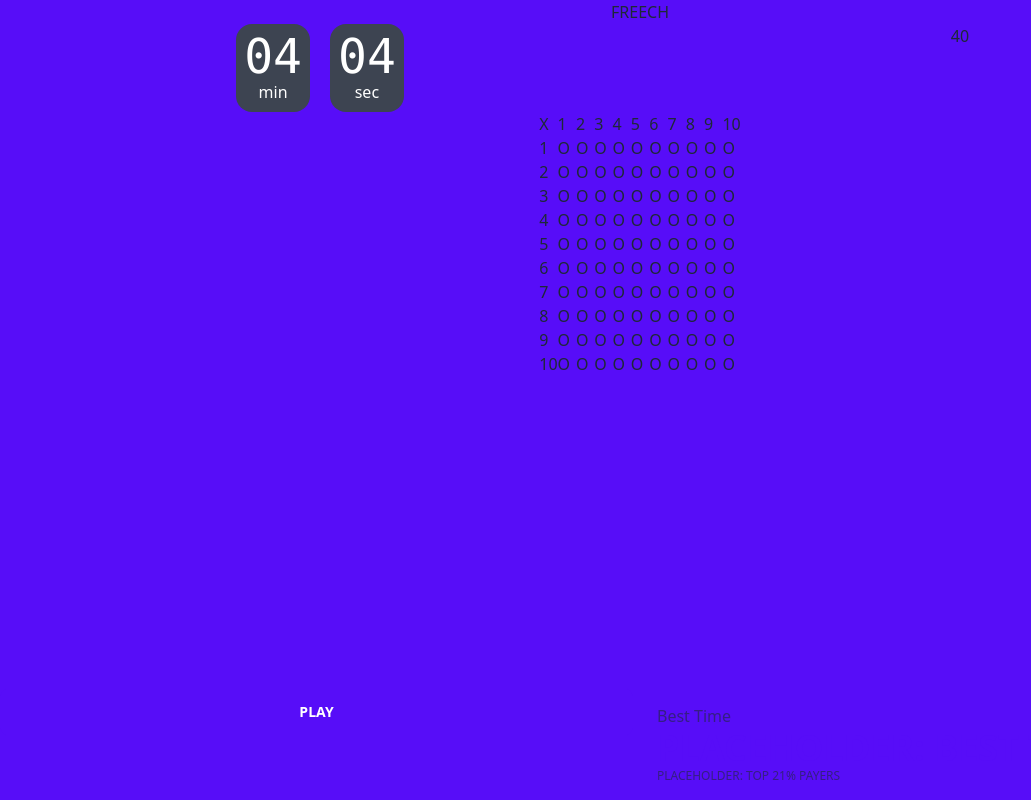
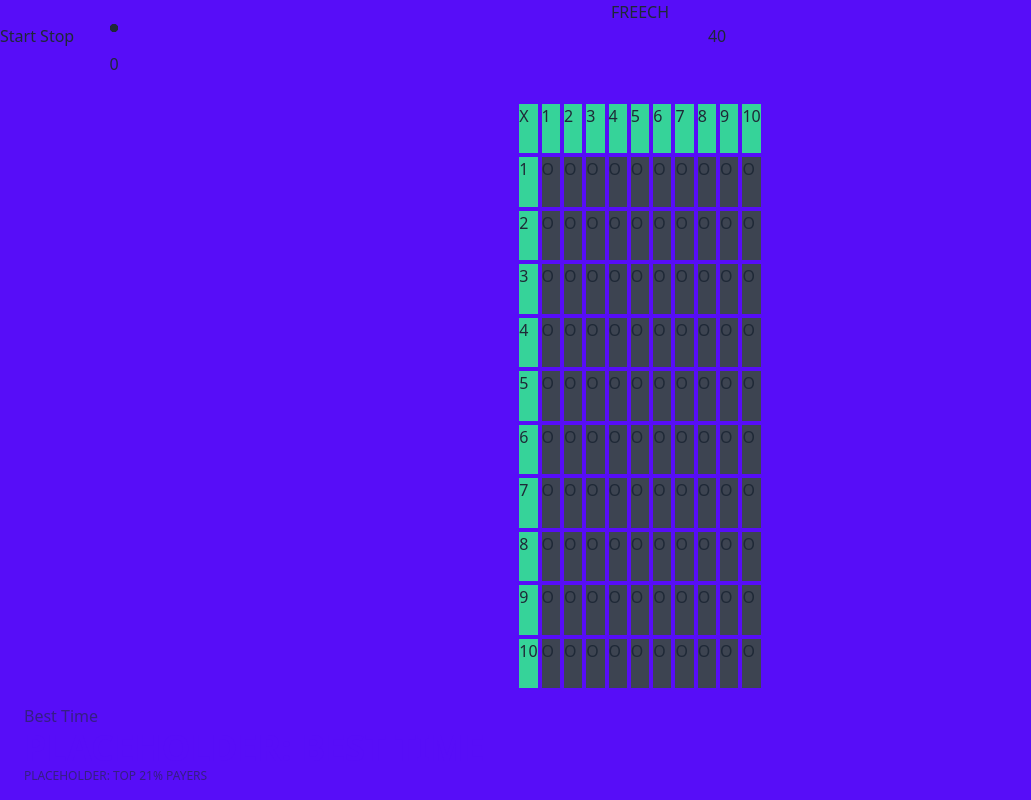
Before and after one commit to fyasla/multab, a SvelteKit app: page / in a window 1280 px wide. Shown: the whole page, without its empty margins (0-1031 px from the left). Built offline with nearby package versions, Linux system fonts and the light colour scheme.

Commit message:
working on timer

```diff
--- a/src/routes/+page.svelte
+++ b/src/routes/+page.svelte
@@ -17,7 +17,6 @@ import Game from './Game.svelte';
             <Game />
         </div>
         <div class="flex flex-row">
-            <PlayButton/>
             <BestTime/>
         </div>
     </div>
--- a/src/routes/PlayButton.svelte
+++ /dev/null
@@ -1 +0,0 @@
-<button class="btn btn-primary flex-1 justify-center">Play</button>
--- a/src/routes/Square.svelte
+++ b/src/routes/Square.svelte
@@ -32,7 +32,7 @@
 </script>
 
 {#if isVisible}
-    <div transition:fade class="">
+    <div transition:fade class="bg-success success-content">
         {#if x === 0 && y === 0}
             X
         {:else if x === 0}
@@ -44,5 +44,5 @@
         {/if}
     </div>
 {:else}
-    <div on:click={handleClick} class="">O</div>
+    <div on:click={handleClick} class="bg-neutral neutral-content">O</div>
 {/if}
--- a/src/routes/Timer.svelte
+++ b/src/routes/Timer.svelte
@@ -1,23 +1,29 @@
 <script lang="ts">
-    //create a timer
+    import { GameStatus, gameStatus } from '../store.js';
+
+    let intervalId: NodeJS.Timer;
     let timer: number = 0;
-    //uspdate the timer every second
-    setInterval(() => {
-        timer++;
-    }, 1000);
+
+    function startTimer() {
+        if ($gameStatus === GameStatus.notStarted) {
+            gameStatus.set(GameStatus.started);
+            intervalId = setInterval(() => {
+            timer += 1;
+            }, 1000);
+        }
+    }
+
+    function stopTimer(intervalId: NodeJS.Timer) {
+        clearInterval(intervalId);
+        if ($gameStatus === GameStatus.started) {
+            gameStatus.set(GameStatus.notStarted);
+        }
+    }
+
 </script>
 
-<div class="flex-1 justify-center grid grid-flow-col gap-5 text-center auto-cols-max">
-    <div class="flex flex-col p-2 bg-neutral rounded-box text-neutral-content">
-        <span class="countdown font-mono text-5xl">
-        <span style="--value:{timer};"></span>
-        </span>
-        min
-    </div>
-    <div class="flex flex-col p-2 bg-neutral rounded-box text-neutral-content">
-        <span class="countdown font-mono text-5xl">
-        <span style="--value:{timer};"></span>
-        </span>
-        sec
-    </div>
+<div>
+    <button on:click={startTimer}>Start</button>
+    <button on:click={() => stopTimer(intervalId)}>Stop</button>
 </div>
+<div class="radial-progress" style="--value:{(timer)};">{(timer)}</div>
--- a/src/routes/game.svelte
+++ b/src/routes/game.svelte
@@ -14,7 +14,7 @@
     let range_array: number[] = range(start, end);
 </script>
 
-<div id="main-grid" class="grid grid-cols-11 h-fit w-fit">
+<div id="main-grid" class="grid grid-cols-11 gap-1">
     <!-- make 10 rows of 10 squares with svelte each statement-->
     {#each range_array as i}
         {#each range_array as j}
--- a/src/store.ts
+++ b/src/store.ts
@@ -1,4 +1,11 @@
 import { writable } from 'svelte/store';
+
+export enum GameStatus {
+  notStarted,
+  started,
+  paused,
+  finished
+}
 
 function shuffle(array: number[]) :number[] {
   //shuffe randomly the array
@@ -27,3 +34,5 @@ function createProductList() :number[] {
 export const products = writable(createProductList());
 export const currentIndex = writable(0);
 export const lastSquareClicked = writable({x: -1, y: -1});
+export const timer = writable(0);
+export const gameStatus = writable(GameStatus.notStarted);
```
